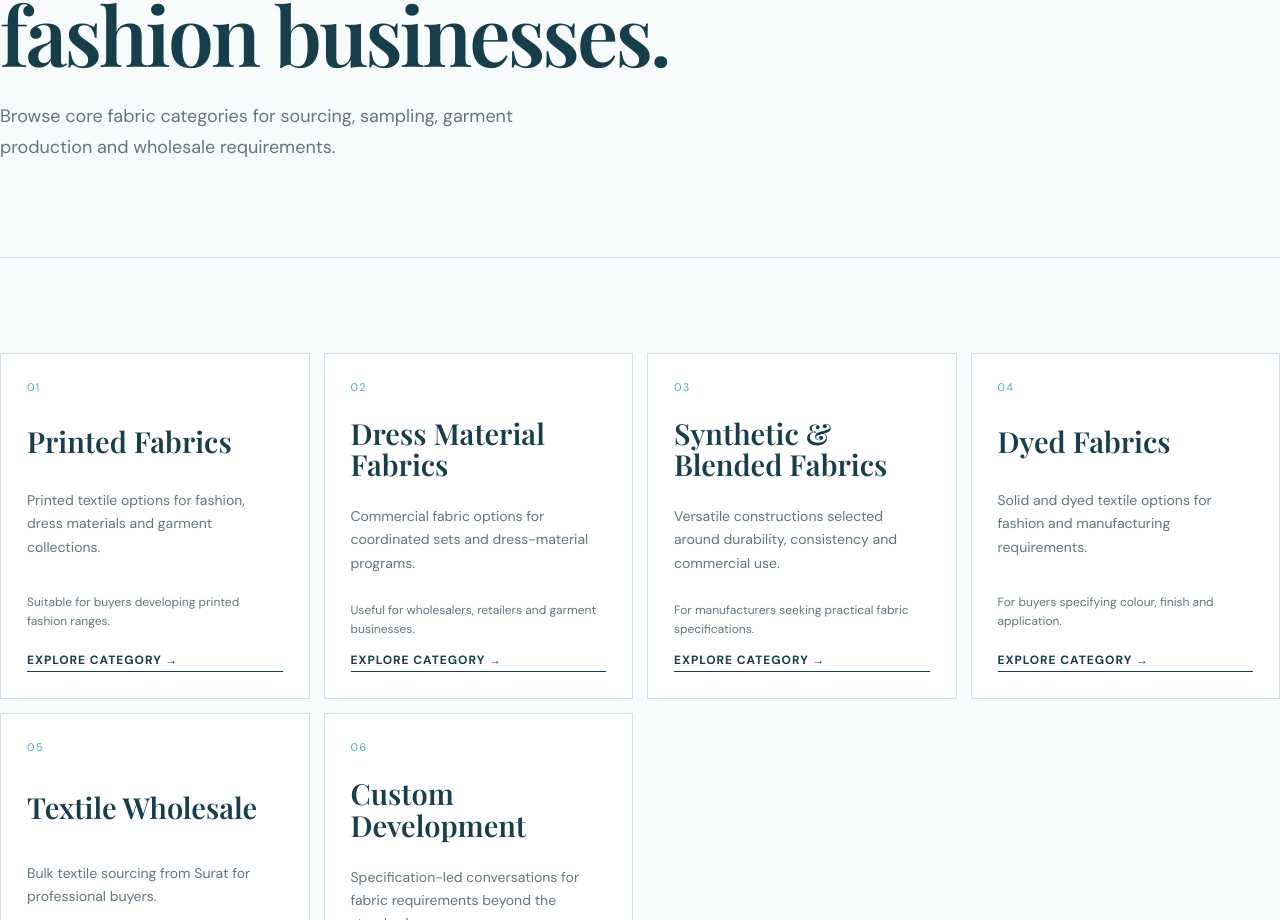
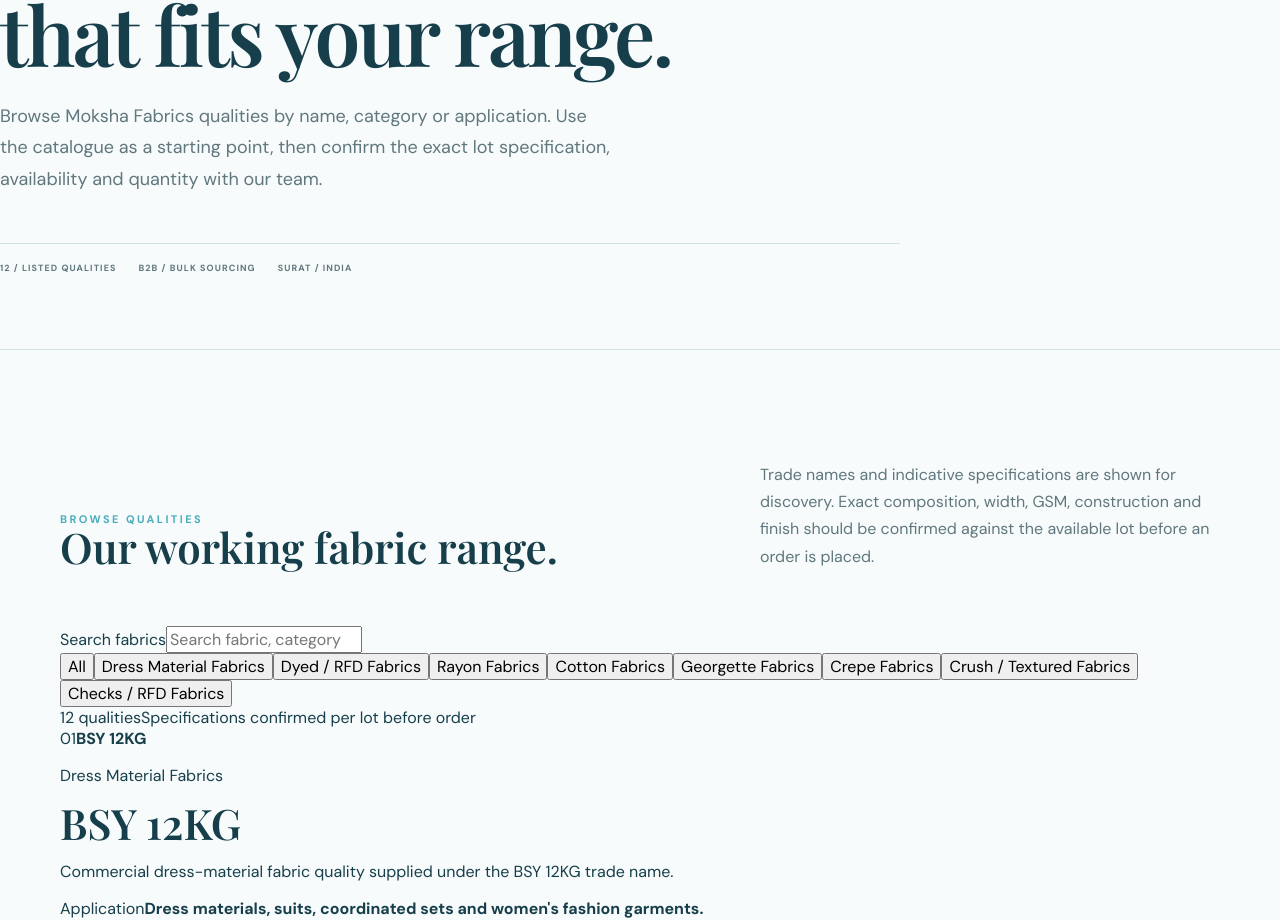
Before and after one commit to theluckygupta/moksha-fabrics, a Next.js app: page /fabrics in a window 1280 px wide. Shown: the part 332-1252 px from the top of the page. Built offline with nearby package versions, Linux system fonts and the light colour scheme.

Commit message:
Build the real Moksha Fabrics catalogue page

```diff
--- a/app/fabrics/page.tsx
+++ b/app/fabrics/page.tsx
@@ -1,36 +1,63 @@
 import Link from "next/link";
-import { fabricCategories } from "@/data/fabrics";
+import FabricCatalogue from "@/components/fabric-catalogue";
+import { fabrics } from "@/lib/fabrics";
 
 export const metadata = {
   title: "Fabric Catalogue",
-  description: "Explore textile fabric categories from Moksha Fabrics in Surat, Gujarat, for wholesalers, garment manufacturers, boutiques and fashion businesses.",
+  description:
+    "Explore Moksha Fabrics qualities from Surat, including rayon, cambric, georgette, crepe, dyed and ready-for-dyeing fabric options for B2B buyers.",
 };
+
+const catalogueFabrics = fabrics.filter((fabric) => fabric.status === "Indicative specification");
 
 export default function FabricsPage() {
   return (
     <main>
       <section className="pageHero">
         <p className="eyebrow">Fabric catalogue · Surat</p>
-        <h1>Textile fabrics for fashion businesses.</h1>
-        <p className="lead">Browse core fabric categories for sourcing, sampling, garment production and wholesale requirements.</p>
-      </section>
-      <section className="section">
-        <div className="cardGrid">
-          {fabricCategories.map((category, index) => (
-            <Link className="card" href={`/fabrics/${category.slug}`} key={category.slug}>
-              <span className="cardIndex">{String(index + 1).padStart(2, "0")}</span>
-              <h2>{category.name}</h2>
-              <p>{category.shortDescription}</p>
-              <p className="mutedSmall">{category.buyerUse}</p>
-              <span className="textLink">Explore category →</span>
-            </Link>
-          ))}
+        <h1>Find the fabric quality that fits your range.</h1>
+        <p className="lead">
+          Browse Moksha Fabrics qualities by name, category or application. Use the catalogue as a starting point, then confirm the exact lot specification, availability and quantity with our team.
+        </p>
+        <div className="hero-meta">
+          <span>12 / LISTED QUALITIES</span>
+          <span>B2B / BULK SOURCING</span>
+          <span>SURAT / INDIA</span>
         </div>
       </section>
+
+      <section className="section catalogueSection">
+        <div className="container">
+          <div className="section-head">
+            <div>
+              <div className="eyebrow">Browse qualities</div>
+              <h2>Our working fabric range.</h2>
+            </div>
+            <p>
+              Trade names and indicative specifications are shown for discovery. Exact composition, width, GSM, construction and finish should be confirmed against the available lot before an order is placed.
+            </p>
+          </div>
+          <FabricCatalogue fabrics={catalogueFabrics} />
+        </div>
+      </section>
+
       <section className="band">
-        <p className="eyebrow">Need something specific?</p>
-        <h2>Tell us the fabric, construction, finish or application you are sourcing.</h2>
-        <Link className="button buttonDark" href="/contact">Start an enquiry</Link>
+        <div className="container band-inner">
+          <div>
+            <p className="eyebrow">Need something specific?</p>
+            <h2>Have a fabric reference, sample or target specification?</h2>
+            <p className="lead">
+              Send the fabric name or reference along with your required quantity and intended application. We can discuss the appropriate sourcing route.
+            </p>
+            <Link className="button buttonDark" href="/contact">Start an enquiry</Link>
+          </div>
+          <div className="list">
+            <div><span>Useful details</span><strong>Fabric name</strong></div>
+            <div><span>Specification</span><strong>Width / GSM / finish</strong></div>
+            <div><span>Commercial</span><strong>Required quantity</strong></div>
+            <div><span>Application</span><strong>Garment / dress material</strong></div>
+          </div>
+        </div>
       </section>
     </main>
   );
```
